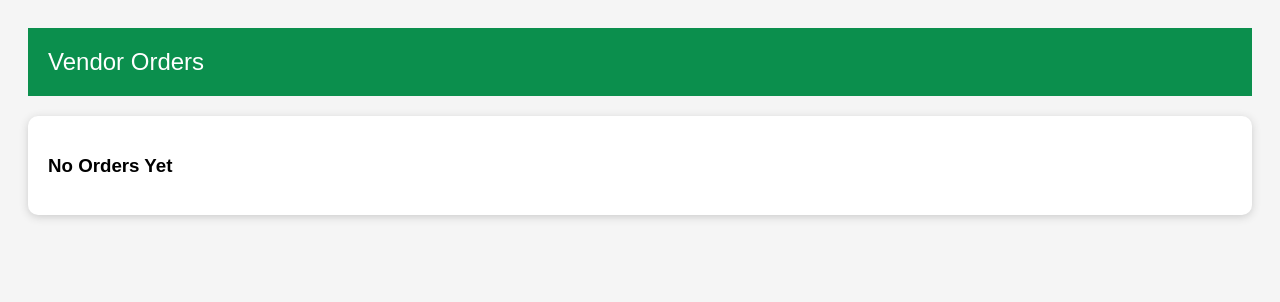
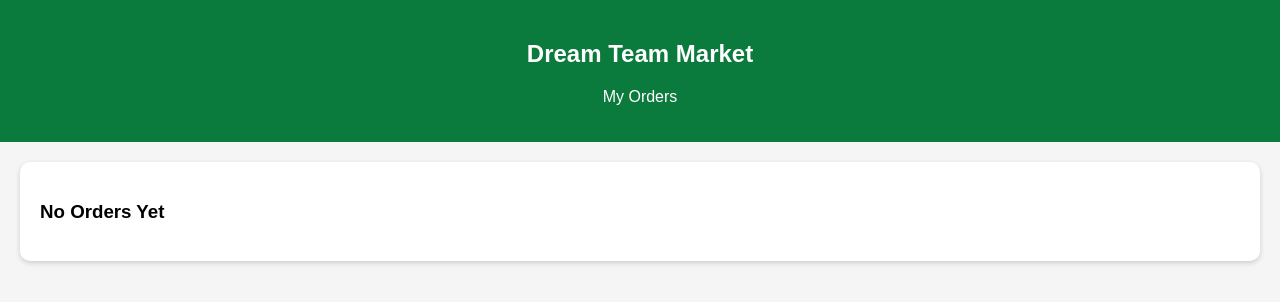
Before and after one commit to appusglobaldata-beep/dream-team-market, a website: page orders.html in a window 1280 px wide. Drawn offline with Linux system fonts and the light colour scheme.

Commit message:
Update orders.html

```diff
--- a/orders.html
+++ b/orders.html
@@ -1,103 +1,85 @@
 <!DOCTYPE html>
 <html>
+
 <head>
-<title>Vendor Orders - Dream Team Market</title>
+
+<title>Dream Team Market - Orders</title>
+
+<meta name="viewport" content="width=device-width, initial-scale=1.0">
 
 <style>
+
 body{
 font-family:Arial;
 background:#f5f5f5;
-padding:20px;
+margin:0;
 }
 
-.header{
-background:#0b8f4d;
+header{
+background:#0b7a3d;
 color:white;
 padding:20px;
-font-size:24px;
+text-align:center;
 }
 
-.card{
+.box{
 background:white;
+margin:20px;
 padding:20px;
-margin-top:20px;
 border-radius:10px;
-box-shadow:0 2px 8px #ccc;
+box-shadow:0 2px 5px #ccc;
 }
 
-button{
-background:#0b8f4d;
-color:white;
-border:0;
-padding:10px;
-border-radius:5px;
-}
 </style>
 
 </head>
 
+
 <body>
 
-<div class="header">
-Vendor Orders
-</div>
+
+<header>
+
+<h2>Dream Team Market</h2>
+
+<p>My Orders</p>
+
+</header>
 
 
-<div id="orders"></div>
+
+<div class="box" id="orders">
+
+<h3>No Orders Yet</h3>
+
+</div>
 
 
 
 <script>
 
+let orders = JSON.parse(localStorage.getItem("orders")) || [];
 
-function loadOrders(){
+let box=document.getElementById("orders");
 
 
-let orders=JSON.parse(localStorage.getItem("orders")) || [];
+if(orders.length > 0){
+
+box.innerHTML="";
 
 
-let output="";
+orders.forEach(function(order){
 
 
-if(orders.length==0){
+box.innerHTML += `
 
-output=`
+<h3>${order.name}</h3>
 
-<div class="card">
-
-<h3>No Orders Yet</h3>
-
-</div>
-
-`;
-
-}else{
-
-
-orders.forEach(function(order,index){
-
-
-output+=`
-
-<div class="card">
-
-<h3>${order.product}</h3>
-
-<p>Customer: ${order.customer}</p>
-
-<p>Amount: ₦${order.price}</p>
+<p>Price: ₦${order.price}</p>
 
 <p>Status: ${order.status}</p>
 
-
-<button onclick="completeOrder(${index})">
-
-Mark Completed
-
-</button>
-
-
-</div>
+<hr>
 
 `;
 
@@ -107,31 +89,9 @@ Mark Completed
 }
 
 
-document.getElementById("orders").innerHTML=output;
-
-
-}
-
-
-
-function completeOrder(index){
-
-let orders=JSON.parse(localStorage.getItem("orders")) || [];
-
-orders[index].status="Completed";
-
-localStorage.setItem("orders",JSON.stringify(orders));
-
-loadOrders();
-
-}
-
-
-loadOrders();
-
-
 </script>
 
 
 </body>
+
 </html>
```
